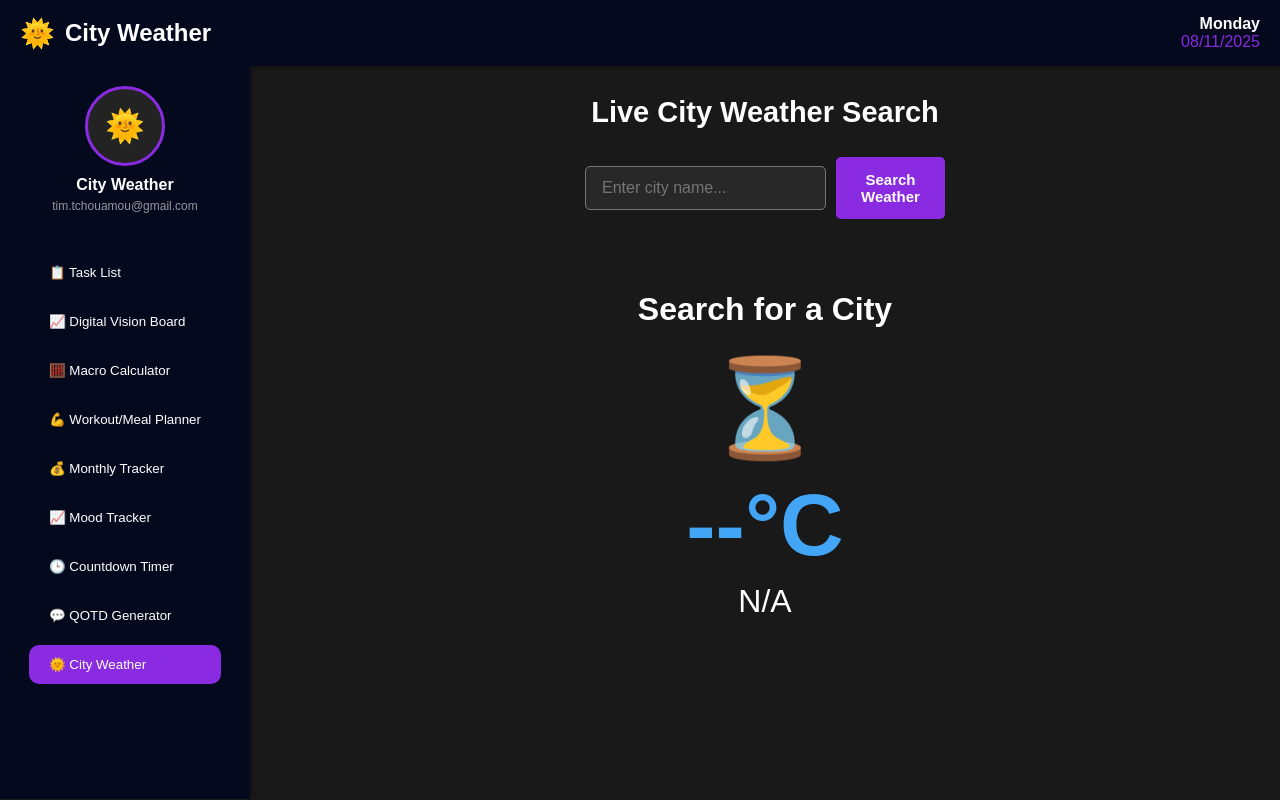
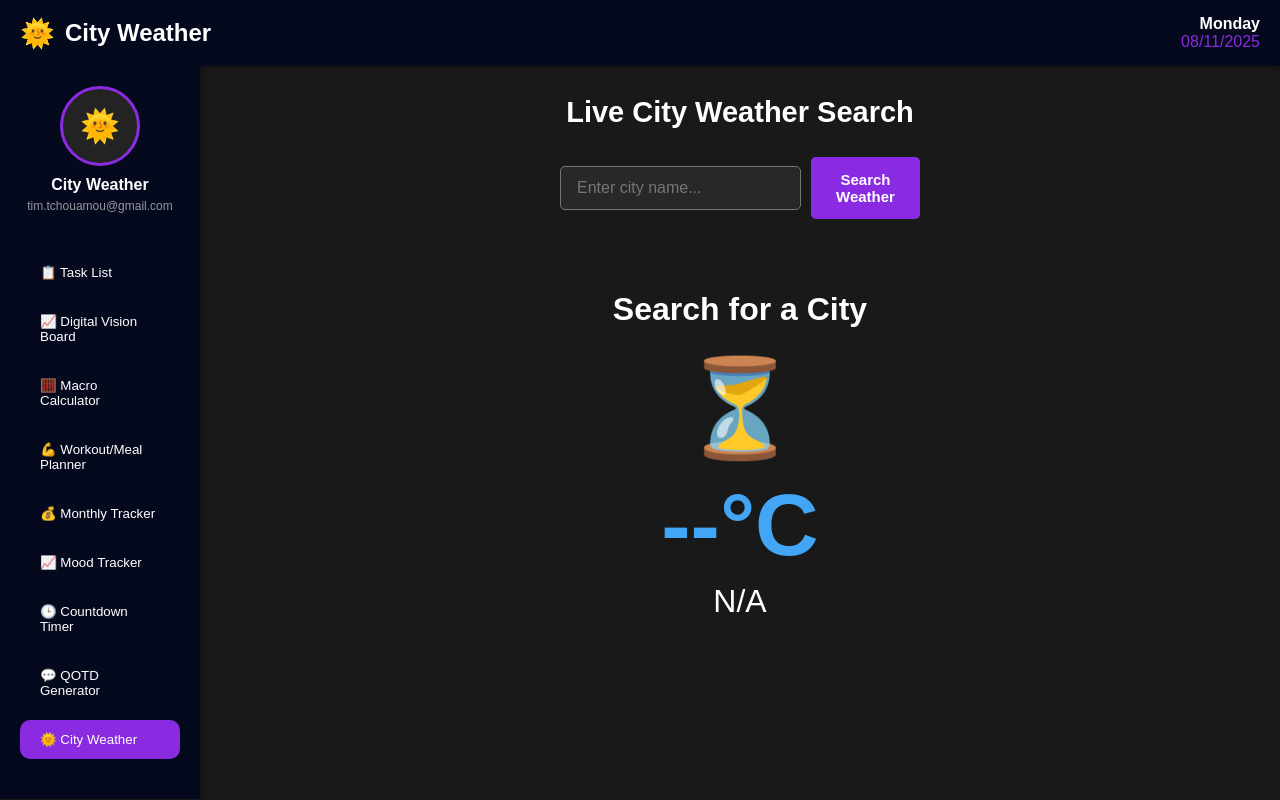
Before and after one commit to timtchouamou/weatherCityMap, a plain HTML site: page index.html in a window 1280 px wide. Drawn offline with Linux system fonts and the light colour scheme; a web font is replaced by a local one.

Commit message:
Update style.css

```diff
--- a/style.css
+++ b/style.css
@@ -76,8 +76,8 @@ header .logo::before {
 
 /* SIDEBAR STYLES */
 .sidebar {
-  width: 250px;
-  min-width: 250px;
+  width: 200px;
+  min-width: 200px;
   background: rgb(4, 9, 29);
   padding: 20px;
   display: flex;
```
